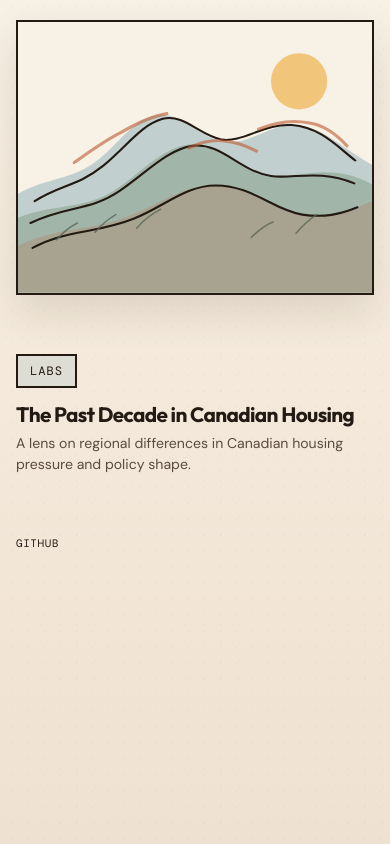
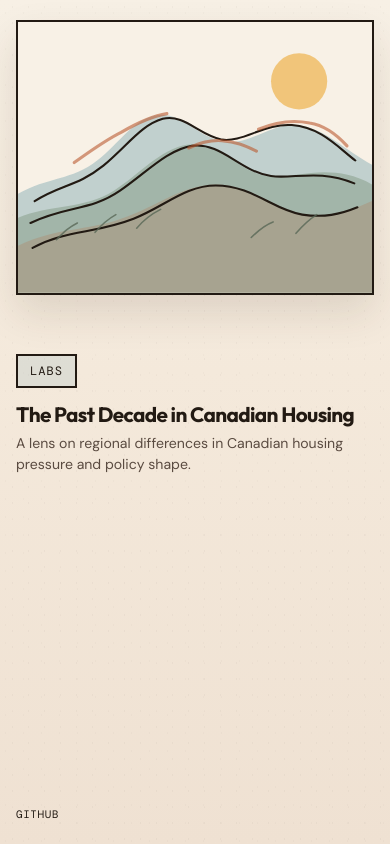
Before and after one commit to vibesagent/vibes-agent-labs-website, a React (Vite) app: page / in a window 390 px wide. Built offline with nearby package versions, Linux system fonts and the light colour scheme.

Commit message:
Fix mobile page shell layout

```diff
--- a/src/index.css
+++ b/src/index.css
@@ -54,7 +54,10 @@ body {
   min-height: 100vh;
   min-height: 100dvh;
   color: var(--ink);
-  background: transparent;
+  background-color: var(--paper);
+  background-image: linear-gradient(180deg, #f7f0e5 0%, #f4e9db 44%, #efe1d2 100%);
+  padding-top: env(safe-area-inset-top);
+  padding-bottom: env(safe-area-inset-bottom);
 }
 
 body::before {
@@ -92,17 +95,18 @@ svg {
 #root {
   min-height: 100vh;
   min-height: 100dvh;
+  display: flex;
+  flex-direction: column;
 }
 
 .site-shell {
   position: relative;
   isolation: isolate;
+  flex: 1 0 auto;
   min-height: 100vh;
   min-height: 100dvh;
   display: flex;
   flex-direction: column;
-  padding-top: env(safe-area-inset-top);
-  padding-bottom: env(safe-area-inset-bottom);
 }
 
 .shell-inner {
@@ -981,12 +985,7 @@ button:focus-visible {
     --drops-top-gap: clamp(18px, 6vw, 28px);
   }
 
-  .site-shell {
-    min-height: auto;
-  }
-
   .site-main {
-    flex: 0 0 auto;
     padding-top: 20px;
     padding-bottom: 28px;
   }
```
